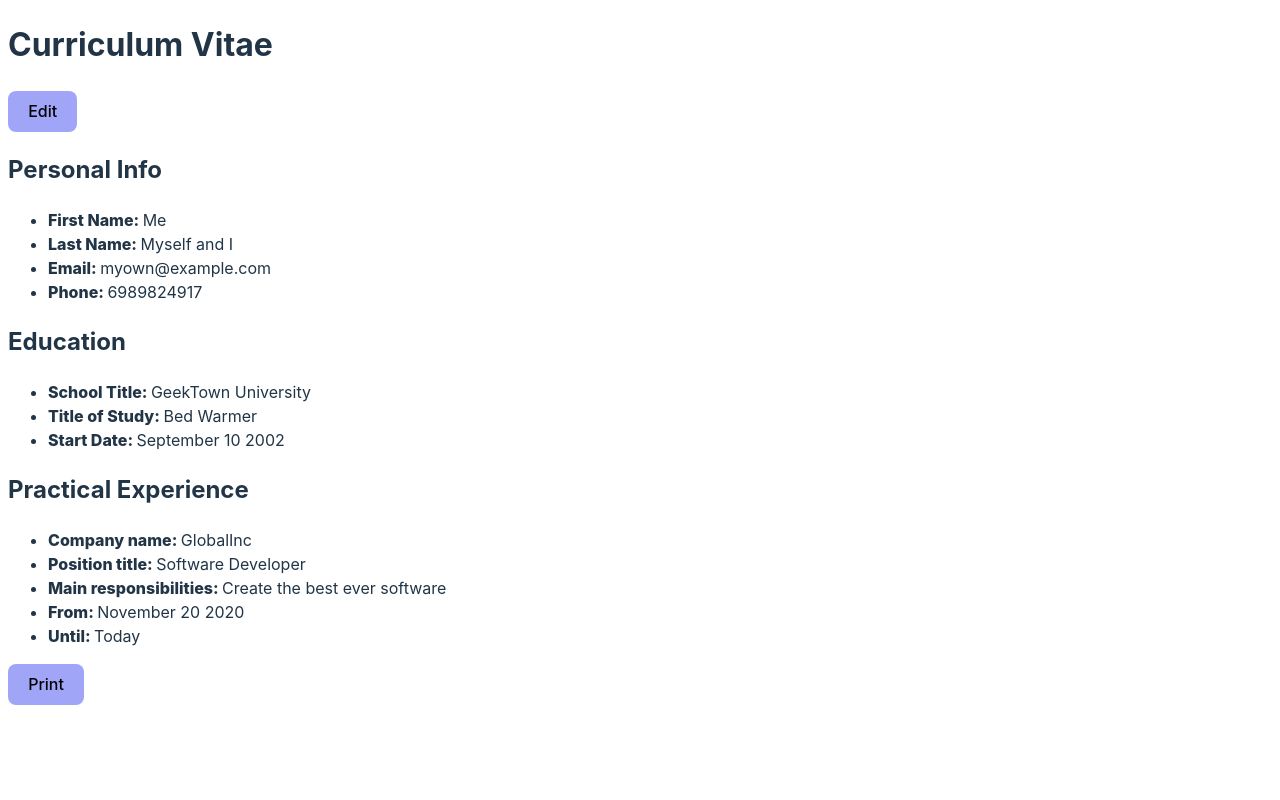
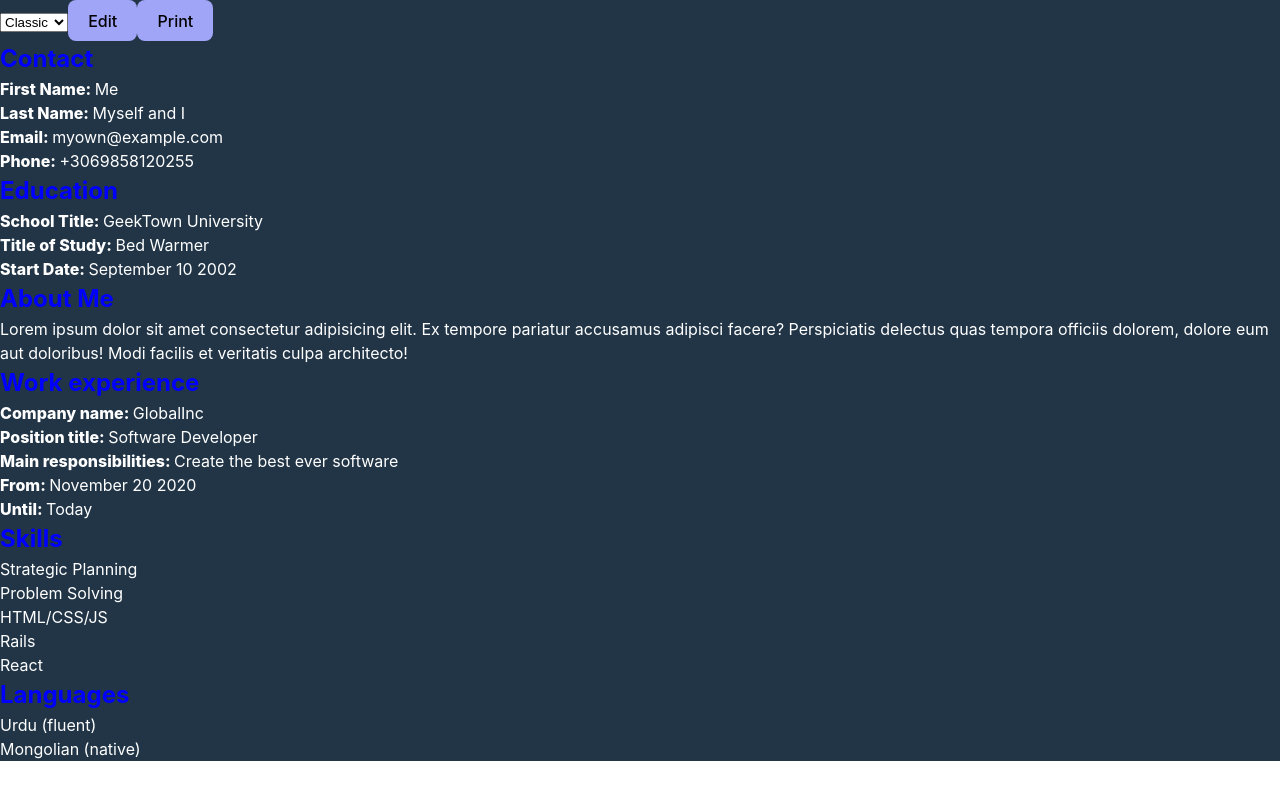
Before and after one commit to NikEmman/cv_react, a React (Vite) app: page / in a window 1280 px wide. Built offline with nearby package versions, Linux system fonts and the light colour scheme.

Commit message:
Add theme switcher

```diff
--- a/src/App.css
+++ b/src/App.css
@@ -9,6 +9,10 @@
   line-height: 1.5;
   font-weight: 400;
   margin: 0;
+}
+.body-classic {
+  background-color: #213547;
+  color: white;
 }
 
 button {
@@ -37,3 +41,12 @@ label {
     display: none !important;
   }
 }
+.title-modern {
+  color: red;
+}
+.title-classic {
+  color: blue;
+}
+.ul-classic {
+  list-style-type: none;
+}
--- a/src/App.jsx
+++ b/src/App.jsx
@@ -1,50 +1,60 @@
-import { useState } from 'react'
-import Section from './Section'
-import { data } from './data'
-import './App.css'
-import Button from './Button'
+import { useState } from "react";
+import Section from "./Section";
+import defaultData from "./data";
+import "./App.css";
+import Button from "./Button";
 
 function App() {
   const [isEditable, setIsEditable] = useState(false);
-  const [myData, setMyData] = useState(data);
+  const [myData, setMyData] = useState(defaultData);
+  const [theme, setTheme] = useState("classic");
 
   const handleEditClick = () => {
     setIsEditable(true);
   };
 
   const handleSaveClick = () => {
-    // Here you could do something like export the updatedData to data.js
-    setIsEditable(false)
-    console.log('Data saved:', myData);
+    setIsEditable(false);
+    console.log("Data saved:", myData);
   };
 
   const updateSection = (updatedSection) => {
     const updatedData = {
       ...myData,
-      sections: myData.sections.map(section =>
-        section.id === updatedSection.id ? updatedSection : section
-      )
+      sections: myData.sections.map((section) =>
+        section === updatedSection ? updatedSection : section
+      ),
     };
     setMyData(updatedData);
   };
 
-  const sections = myData.sections.map(section => (
+  const sections = myData.sections.map((section) => (
     <Section
-      key={section.id}
+      key={section.title}
       section={section}
       isEditableOn={isEditable}
       updateSection={updateSection}
+      theme={theme}
     />
   ));
 
   return (
-    <>
-      <h1>Curriculum Vitae</h1>
+    <div className={`body-${theme}`}>
+      <header>
+        <select name="theme" onChange={(e) => setTheme(e.target.value)}>
+          <option value="classic">Classic</option>
+          <option value="modern">Modern</option>
+        </select>
+        <Button
+          onEditClick={handleEditClick}
+          onSaveClick={handleSaveClick}
+          isEditable={isEditable}
+        ></Button>
+        <button onClick={window.print}>Print</button>
+      </header>
 
-      <Button onEditClick={handleEditClick} onSaveClick={handleSaveClick}isEditable={isEditable}></Button>
       {sections}
-      <button onClick={window.print}>Print</button>
-    </>
+    </div>
   );
 }
 
--- a/src/Item.jsx
+++ b/src/Item.jsx
@@ -1,12 +1,12 @@
 /* eslint-disable react/prop-types */
-function Item({ item, isEditable, onChange }) {
+function Item({ item, isEditable, onChange, theme }) {
   const handleChange = (e) => {
     onChange({ ...item, value: e.target.value });
   };
 
   return (
-      <li>
-        <label>{item.field}: </label>
+    <li className={`li-${theme}`}>
+      <label>{item.field} </label>
       {isEditable ? (
         <input
           type="text"
--- a/src/Section.jsx
+++ b/src/Section.jsx
@@ -1,27 +1,28 @@
 /* eslint-disable react/prop-types */
 import Item from "./Item";
 
-function Section({ section, isEditableOn, updateSection }) {
+function Section({ section, isEditableOn, updateSection, theme }) {
   const handleItemChange = (updatedItem) => {
-      const updatedItems = section.items.map(item =>
-        item.id === updatedItem.id ? updatedItem : item
+    const updatedItems = section.items.map((item) =>
+      item === updatedItem ? updatedItem : item
     );
     updateSection({ ...section, items: updatedItems });
   };
 
-    const items = section.items.map(item => (
+  const items = section.items.map((item) => (
     <Item
-        key={item.id}
+      key={section.title + item.value}
       item={item}
       isEditable={isEditableOn}
       onChange={handleItemChange}
+      theme={theme}
     />
   ));
 
   return (
     <div>
-        <h2>{section.title}</h2>
-        <ul>{items}</ul>
+      <h2 className={`title-${theme}`}>{section.title}</h2>
+      <ul className={`ul-${theme}`}>{items}</ul>
     </div>
   );
 }
--- a/src/data.js
+++ b/src/data.js
@@ -1,38 +1,65 @@
-export const data = {
+const defaultData = {
   sections: [
     {
-      id: 1,
-      title: "Personal Info",
+      title: "Contact",
       items: [
-        { id: 101, field: "First Name", value: "Me" },
-        { id: 102, field: "Last Name", value: "Myself and I" },
-        { id: 103, field: "Email", value: "myown@example.com" },
-        { id: 104, field: "Phone", value: "6989824917" },
+        { field: "First Name:", value: "Me" },
+        { field: "Last Name:", value: "Myself and I" },
+        { field: "Email:", value: "myown@example.com" },
+        { field: "Phone:", value: "+3069858120255" },
       ],
     },
     {
-      id: 2,
       title: "Education",
       items: [
-        { id: 201, field: "School Title", value: "GeekTown University" },
-        { id: 202, field: "Title of Study", value: "Bed Warmer" },
-        { id: 203, field: "Start Date", value: " September 10 2002" },
+        { field: "School Title:", value: "GeekTown University" },
+        { field: "Title of Study:", value: "Bed Warmer" },
+        { field: "Start Date:", value: " September 10 2002" },
       ],
     },
     {
-      id: 3,
-      title: "Practical Experience",
+      title: "About Me",
       items: [
-        { id: 301, field: "Company name", value: "GlobalInc" },
-        { id: 302, field: "Position title", value: "Software Developer" },
         {
-          id: 303,
-          field: "Main responsibilities",
+          field: "",
+          value:
+            "Lorem ipsum dolor sit amet consectetur adipisicing elit. Ex tempore pariatur accusamus adipisci facere? Perspiciatis delectus quas tempora officiis dolorem, dolore eum aut doloribus! Modi facilis et veritatis culpa architecto!",
+        },
+      ],
+    },
+    {
+      title: "Work experience",
+      items: [
+        { field: "Company name:", value: "GlobalInc" },
+        { field: "Position title:", value: "Software Developer" },
+        {
+          field: "Main responsibilities:",
           value: "Create the best ever software",
         },
-        { id: 304, field: "From", value: "November 20 2020" },
-        { id: 305, field: "Until", value: "Today" },
+        { field: "From:", value: "November 20 2020" },
+        { field: "Until:", value: "Today" },
+      ],
+    },
+    {
+      title: "Skills",
+      items: [
+        { field: "", value: "Strategic Planning" },
+        { field: "", value: "Problem Solving" },
+        {
+          field: "",
+          value: "HTML/CSS/JS",
+        },
+        { field: "", value: "Rails" },
+        { field: "", value: "React" },
+      ],
+    },
+    {
+      title: "Languages",
+      items: [
+        { field: "", value: "Urdu (fluent)" },
+        { field: "", value: "Mongolian (native)" },
       ],
     },
   ],
 };
+export default defaultData;
--- a/src/index.css
+++ b/src/index.css
@@ -1,3 +1,7 @@
+* {
+  margin: 0;
+  padding: 0;
+}
 :root {
   font-family: Inter, system-ui, Avenir, Helvetica, Arial, sans-serif;
   line-height: 1.5;
```
Lines whose indentation alone changed are shown as unchanged.
